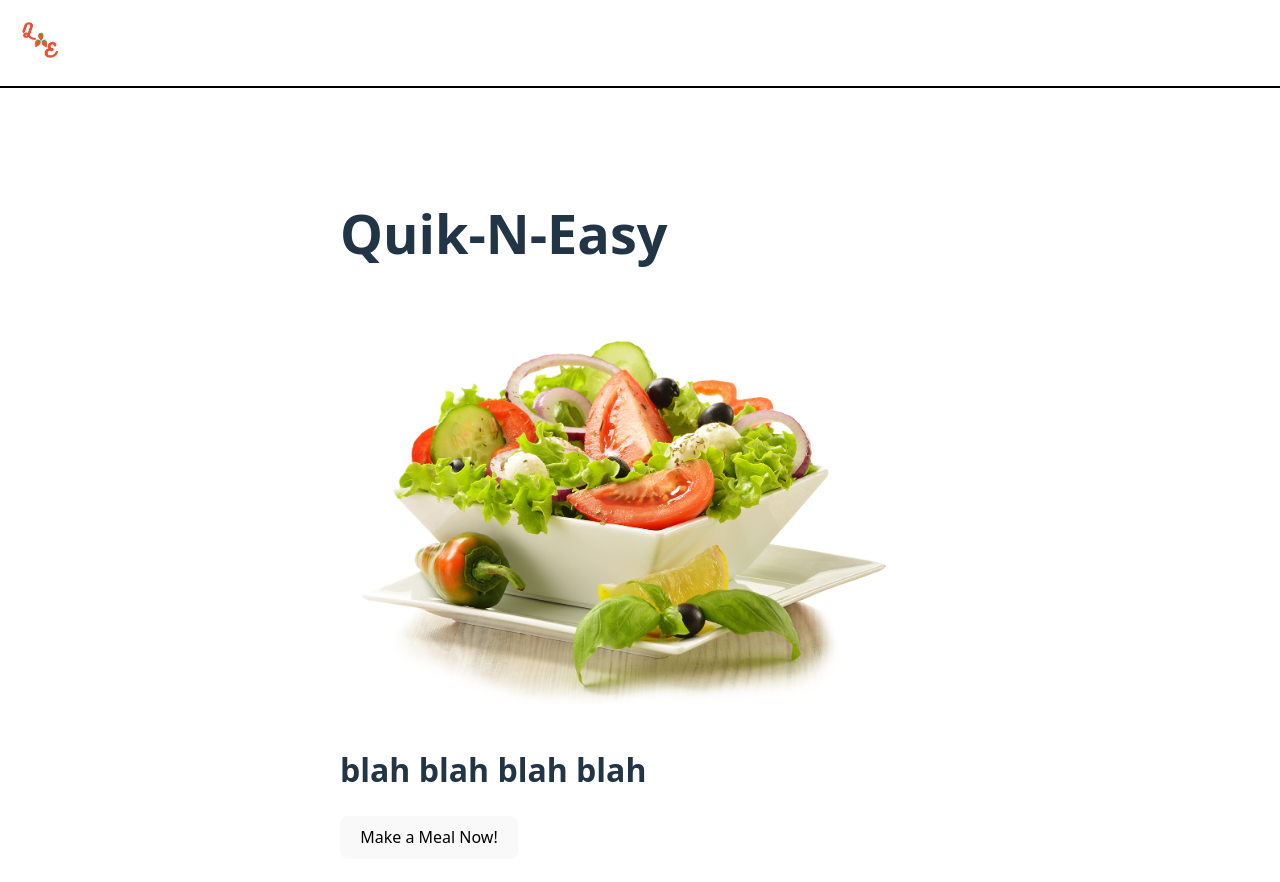
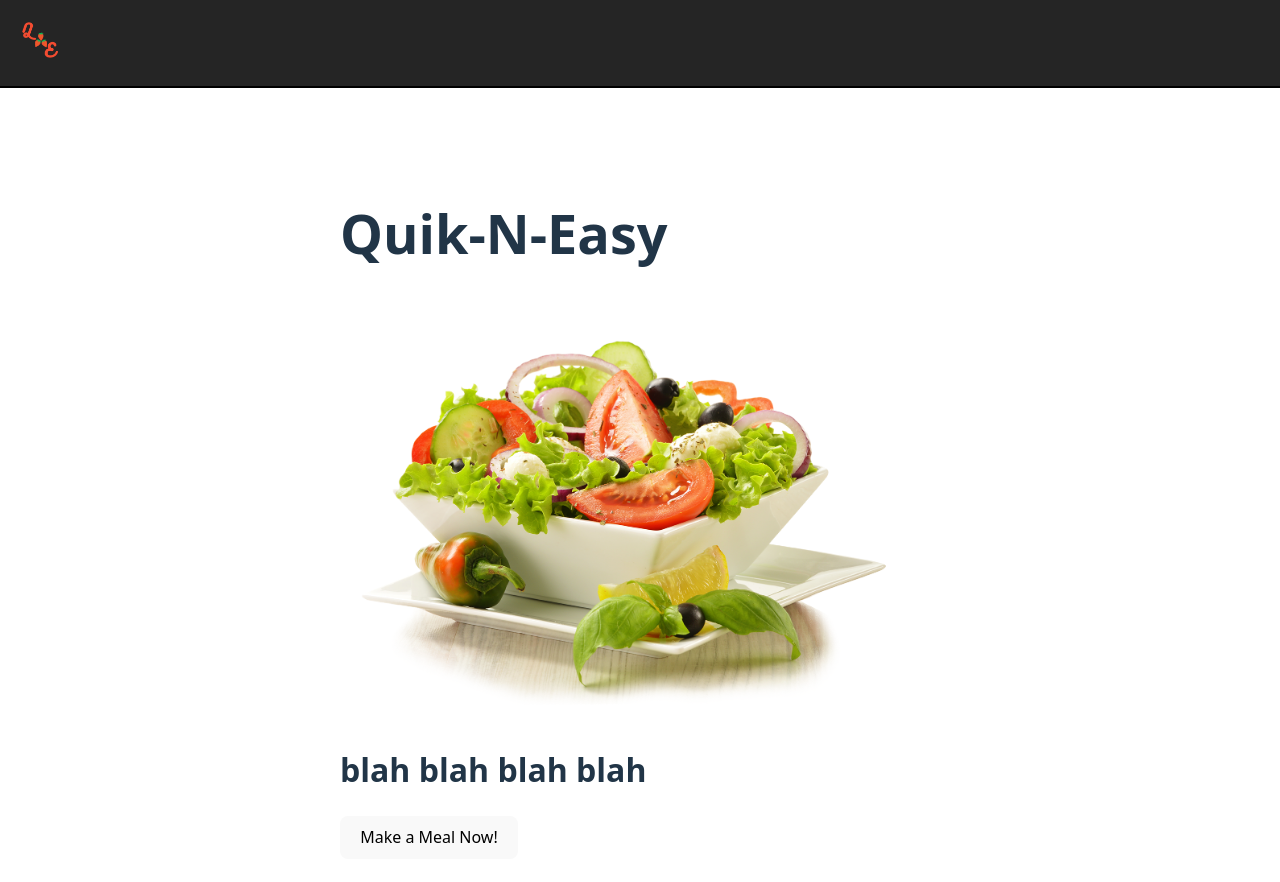
Before and after one commit to Lin8x/QuikNEasy, a React (Vite) app: page / in a window 1280 px wide. Shown: the top 882 px of the page. Built offline with nearby package versions, Linux system fonts and the light colour scheme.

Commit message:
Update index.css

```diff
--- a/src/index.css
+++ b/src/index.css
@@ -6,7 +6,7 @@
 
   color-scheme: light dark;
   color: #ffffffde;
-  background-color: #252525;
+  background-color: #ffffff;
 
   font-synthesis: none;
   text-rendering: optimizeLegibility;
@@ -31,7 +31,7 @@ body {
 .navbar{
   padding: 20px;
   display: flex;
-  background-color: #ffffff;
+  background-color: #252525;
   align-items: center;
   width: 100vw;
   border-bottom: 2px solid black;
```
